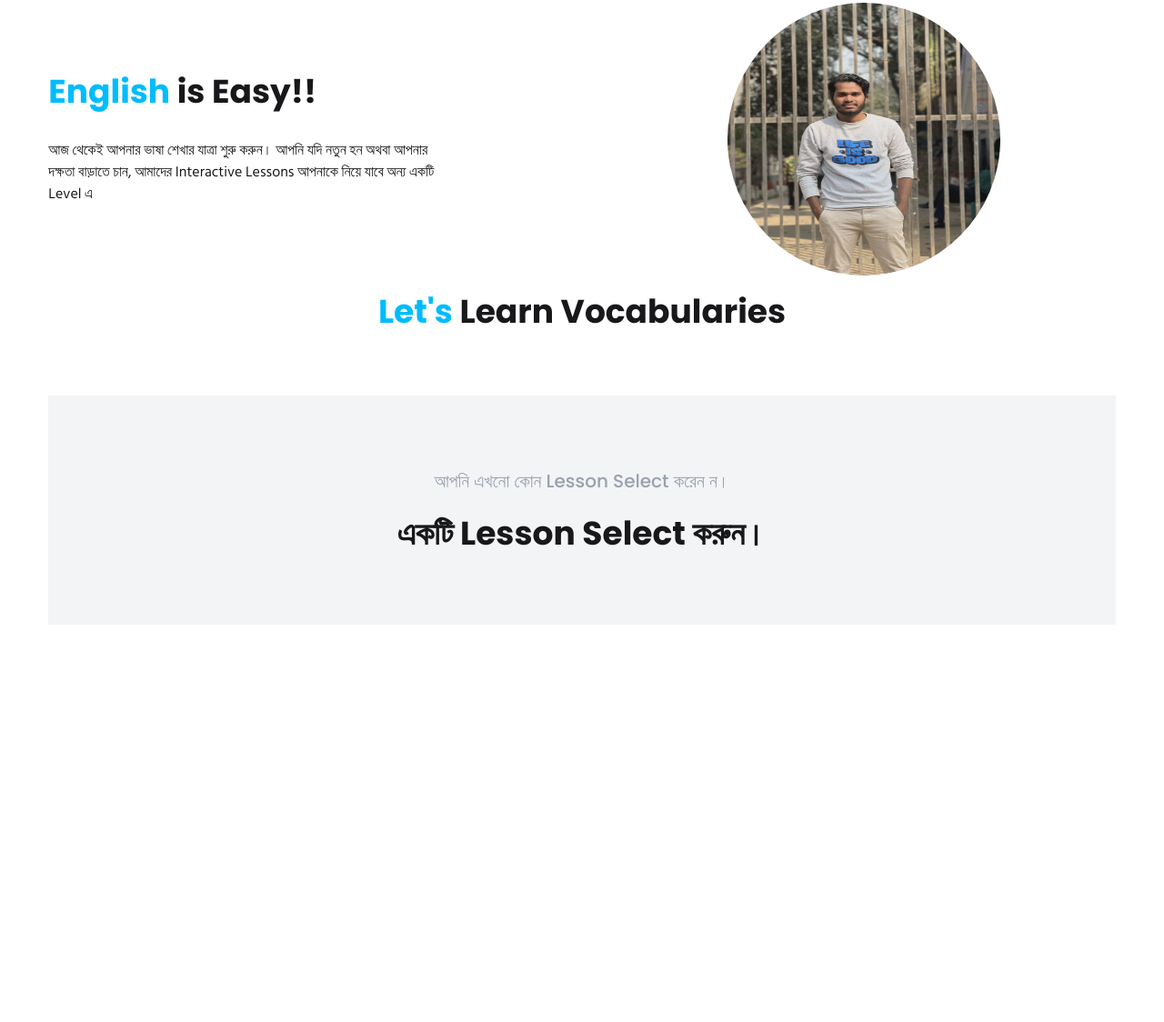
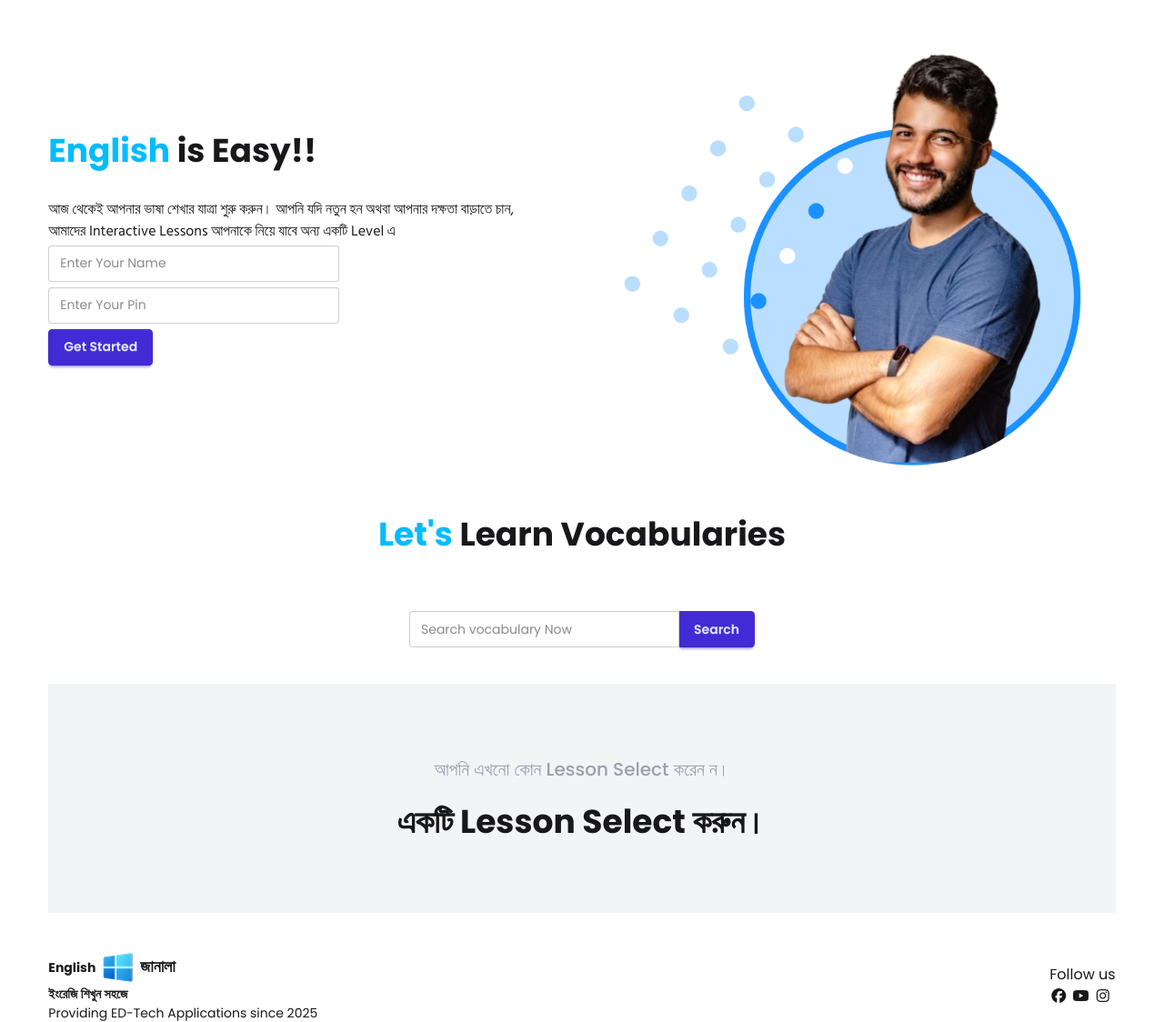
Before and after one commit to Hasan7584/english-janala, a plain HTML site: page index.html in a window 1280 px wide. Shown: the part 89-1213 px from the top of the page at 91% size. Before the commit the page ends 816 px from the top, so only its background shows below. Drawn offline with nearby package versions, Linux system fonts and the light colour scheme; no server answers.

Commit message:
update code

```diff
--- a/index.html
+++ b/index.html
@@ -72,16 +72,25 @@
 </header>
 
 <section
-class="flex flex-col-reverse md:flex-row gap-80 justify-between items-center py-5 w-11/12 mx-auto">
+class="flex flex-col-reverse md:flex-row gap-20 justify-between items-center py-5 w-11/12 mx-auto">
     <div class="content flex-1 text-center md:text-left">
         <h2 class="text-4xl font-bold mb-8"><span class="text-sky-400" >English</span> is Easy!!</h2>
         <p class="font-bangla">আজ থেকেই আপনার ভাষা শেখার যাত্রা শুরু করুন। আপনি যদি নতুন হন অথবা আপনার দক্ষতা বাড়াতে চান, আমাদের Interactive Lessons আপনাকে নিয়ে যাবে অন্য একটি Level এ</p>
 
+
+        <fieldset class="fieldset">
+
+  <input type="text" class="input" placeholder="Enter Your Name" />
+  <input type="text" class="input" placeholder="Enter Your Pin" />
+<div class=" flex sm:items-start"><button class="btn btn-primary">Get Started</button></div>
+</fieldset>
       </div>
     <div class="image flex-1" >
-        <!-- <img src="./assets/hero-student.png" alt="" srcset=""> -->
-     <img style="height: 300px; width: 300px; "class="rounded-full" src="./assets/09453eb1-15c3-4bbb-873a-8a0c0e2478a1.jpg" alt="" srcset="">
+        <img src="./assets/hero-student.png" alt="" srcset="">
+     <!-- <img style="height: 300px; width: 350px; "class="rounded-full"
+     src="./assets/09453eb1-15c3-4bbb-873a-8a0c0e2478a1.jpg" alt="" srcset=""> -->
     </div>
+
 </section>
 
 <section class="mb-8" >
@@ -91,12 +100,27 @@ class="flex flex-col-reverse md:flex-row gap-80 justify-between items-center py-
         <div id="level-container" class="flex flex-wrap justify-center gap-5 "></div>
 </section>
 
+
+<!--   word khuje ane       -->
+
+<section class="flex justify-center">
+  <div class="join">
+  <div>
+    <label class="input validator join-item">
+      <input id="input-search" type="text" placeholder="Search vocabulary Now" required />
+    </label>
+  </div>
+  <button id="btn-search" class="btn btn-primary join-item">Search</button>
+</div>
+</section>
+
+<!-- end                  -->
 <section id="spinner" class="flex justify-center items-center py-5 hidden">
   <span class="loading loading-spinner loading-xl"></span>
 </section>
 
 <section id="word-container" class="bg-gray-100 p-10 w-11/12 mx-auto my-10
- grid grid-cols-3 gap-5">
+ grid grid-cols-1 md:grid-cols-2 lg:grid-cols-3 gap-5">
 
            <div class="text-center  col-span-full rounded-xl py-10 space-y-6 font-bangla">
   <p class="text-xl font-medium text-gray-400">আপনি এখনো কোন Lesson Select করেন ন।</p>
@@ -105,7 +129,7 @@ class="flex flex-col-reverse md:flex-row gap-80 justify-between items-center py-
 </section>
  <!-- Open the modal using ID.showModal() method -->
 <!-- <button class="btn" onclick="my_modal_5.showModal()">open modal</button> -->
-<dialog id="word_modal" class="modal modal-bottom sm:modal-middle">
+<dialog id="word_modal" class="modal modal-bottom sm:modal-middle ">
   <div class="modal-box">
     <div id="details-container" class=" space-y-5">
 
@@ -113,6 +137,31 @@ class="flex flex-col-reverse md:flex-row gap-80 justify-between items-center py-
   </div>
 </dialog>
 
+
+
+<!-- footer section -->
+ <section class="flex justify-between items-center w-11/12 mx-auto ">
+  <div>
+     <a href="" class="flex items-center gap-1">
+        <span class="text-sm font-bold">English</span>
+        <img src="./assets/logo.png" alt="" srcset="">
+        <span class="font-bangla text-lg font-semibold">জানালা</span>
+    </a>
+    <div>
+      <p class="font-bangla font-semibold text-sm">ইংরেজি শিখুন সহজে</p>
+      <p class="text-sm">Providing ED-Tech Applications since 2025</p>
+    </div>
+  </div>
+  <div>
+    <p>Follow us</p>
+    <div>
+      <i class="fa-brands fa-facebook"></i>
+      <i class="fa-brands fa-youtube"></i>
+      <i class="fa-brands fa-instagram"></i>
+    </div>
+  </div>
+ </section>
+
 <script src="./style.js"></script>
 </body>
 </html>
--- a/style.js
+++ b/style.js
@@ -3,6 +3,16 @@ const createElement=(arr)=>{
     const htmlElements=arr.map((el) => `<span class="btn">${el}</span>`)
     return htmlElements.join(" ")
 }
+//  speak sonor jonno
+function pronounceWord(word) {
+  const utterance = new SpeechSynthesisUtterance(word);
+  utterance.lang = "en-EN"; // English
+  window.speechSynthesis.speak(utterance);
+}
+
+
+
+
 const manageSpinner= (status)=>{
     if(status==true){
         document.getElementById("spinner").classList.remove("hidden")
@@ -102,7 +112,7 @@ const displayLevelWord=(words)=>{
   /${word.pronunciation? word.pronunciation:"pronunciation is missing"}</div>
   <div class="flex justify-between items-center">
     <button onclick="loadWordDetails(${word.id})" class="btn bg-[#1A91FF10] hover:bg-[#1A91FF80]"><i class="fa-solid fa-circle-info"></i></button>
-    <button class="btn bg-[#1A91FF10] hover:bg-[#1A91FF80] "><i class="fa-solid fa-volume-high"></i></button>
+    <button onclick="pronounceWord('${word.word}')" class="btn bg-[#1A91FF10] hover:bg-[#1A91FF80] "><i class="fa-solid fa-volume-high"></i></button>
   </div>
    </div>`
     wordContainer.append(card)
@@ -113,8 +123,6 @@ const displayLesson=(lessons)=>{
     // 1.get the container & empty
     const levelContainer=document.getElementById("level-container")
     levelContainer.innerHTML=""
-
-
     // 2.get into every lesson
     for(let lesson of lessons){
         console.log(lesson)
@@ -133,3 +141,22 @@ const displayLesson=(lessons)=>{
 }
 
 loadLesson()
+
+
+document.getElementById("btn-search").addEventListener("click",()=>{
+  removeActive()
+  const input=document.getElementById("input-search")
+  const searchValue=input.value.trim().toLowerCase()
+  console.log(searchValue)
+
+fetch("https://openapi.programming-hero.com/api/words/all")
+ .then(res=>res.json())
+ .then(data=>{
+  const allWords=data.data
+  console.log(allWords)
+  const filterWords=allWords.filter((word)=>
+    word.word.toLowerCase().includes(searchValue)
+  )
+  displayLevelWord(filterWords)
+ })
+})
```
